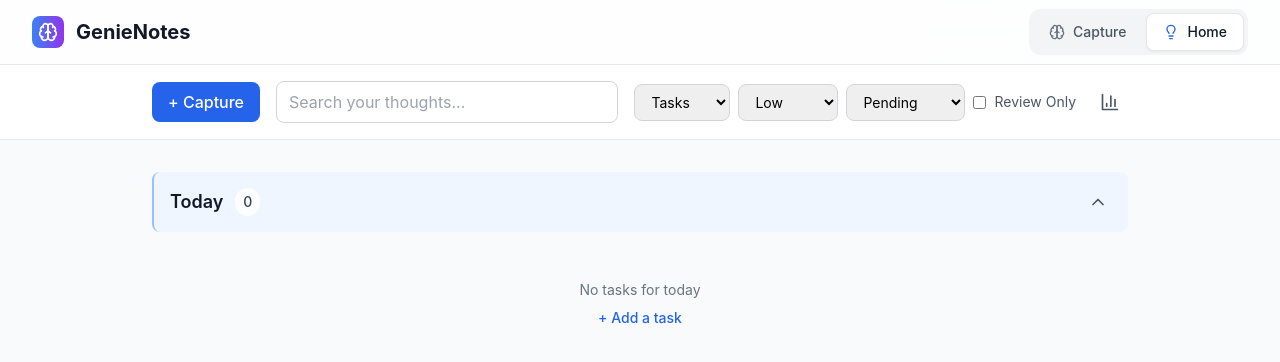
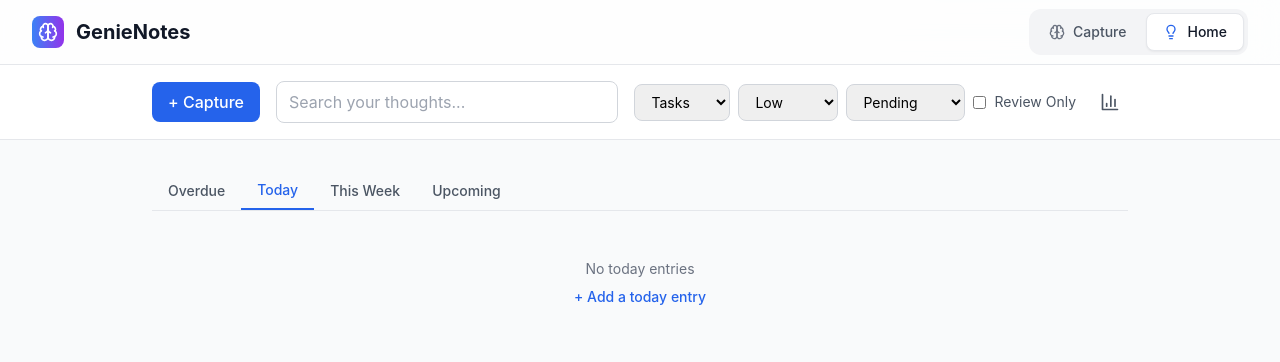
Before and after one commit to ovidon83/mindnestapp, a React (Vite) app: page / in a window 1280 px wide. Both pictures are taken after a click on the button "Home". Shown: the top 362 px of the page. Built offline with nearby package versions, Linux system fonts and the light colour scheme.

Commit message:
Redesign Home view to use tabs instead of stacked sections. Replaced Today/This Week/Upcoming sections with clean tab navigation. Cleaned up batch action buttons to be more minimalistic and user-friendly. Removed ugly move-to UI and simplified the overall design for better focus and usability.

```diff
--- a/src/components/HomeView.tsx
+++ b/src/components/HomeView.tsx
@@ -10,11 +10,7 @@ import {
   FileText,
   BarChart3,
   CheckCircle,
-  ChevronDown,
-  ChevronUp,
-  Clock,
   X,
-  CalendarDays,
   Edit,
   Trash2
 } from 'lucide-react';
@@ -31,12 +27,7 @@ export const HomeView: React.FC = () => {
   });
   const [editingEntry, setEditingEntry] = useState<Entry | null>(null);
   const [insightsDrawerOpen, setInsightsDrawerOpen] = useState(false);
-  const [collapsedSections, setCollapsedSections] = useState({
-    overdue: false,
-    today: false,
-    thisWeek: false,
-    upcoming: false
-  });
+  const [activeTab, setActiveTab] = useState<'overdue' | 'today' | 'thisWeek' | 'upcoming'>('today');
   const [selectedEntries, setSelectedEntries] = useState<Set<string>>(new Set());
   const [showBatchBar, setShowBatchBar] = useState(false);
 
@@ -94,30 +85,24 @@ export const HomeView: React.FC = () => {
     return false;
   });
 
-  // Today: due today OR pinnedForDate=today
+  // Today: due today OR pinned for today
   const todayEntries = filteredEntries.filter(entry => {
     if (entry.status === 'completed') return false;
-
-    // Check if pinned to today
+    if (entry.dueDate && entry.dueDate instanceof Date && entry.dueDate.toDateString() === today.toDateString()) return true;
     if (entry.pinnedForDate && entry.pinnedForDate instanceof Date && entry.pinnedForDate.toDateString() === today.toDateString()) return true;
-
-    // Check if due today
-    if (entry.dueDate && entry.dueDate instanceof Date && entry.dueDate >= today && entry.dueDate < new Date(today.getTime() + 24 * 60 * 60 * 1000)) return true;
-
     return false;
   });
 
-  // This Week: within next 7 days (group by weekday)
+  // This Week: within next 7 days (exclude today entries)
   const thisWeekEntries = filteredEntries.filter(entry => {
     if (entry.status === 'completed') return false;
     if (todayEntries.some(todayEntry => todayEntry.id === entry.id)) return false;
-
-    if (entry.dueDate && entry.dueDate instanceof Date && entry.dueDate >= today && entry.dueDate < endOfWeek) return true;
-    if (entry.targetWeek === 'currentWeek') return true;
+    if (entry.dueDate && entry.dueDate instanceof Date && entry.dueDate >= today && entry.dueDate <= endOfWeek) return true;
+    if (entry.pinnedForDate && entry.pinnedForDate instanceof Date && entry.pinnedForDate >= today && entry.pinnedForDate <= endOfWeek) return true;
     return false;
   });
 
-  // Upcoming: everything else
+  // Upcoming: everything else (exclude today and this week entries)
   const upcomingEntries = filteredEntries.filter(entry => {
     if (entry.status === 'completed') return false;
     if (todayEntries.some(todayEntry => todayEntry.id === entry.id)) return false;
@@ -125,7 +110,18 @@ export const HomeView: React.FC = () => {
     return true;
   });
 
+  // Get current tab entries
+  const getCurrentTabEntries = () => {
+    switch (activeTab) {
+      case 'overdue': return overdueEntries;
+      case 'today': return todayEntries;
+      case 'thisWeek': return thisWeekEntries;
+      case 'upcoming': return upcomingEntries;
+      default: return todayEntries;
+    }
+  };
 
+  const currentTabEntries = getCurrentTabEntries();
 
   // Batch actions
   const toggleEntrySelection = (entryId: string) => {
@@ -139,9 +135,9 @@ export const HomeView: React.FC = () => {
     setShowBatchBar(newSelected.size > 0);
   };
 
-  const selectAllInSection = (sectionEntries: Entry[]) => {
+  const selectAllInTab = () => {
     const newSelected = new Set(selectedEntries);
-    sectionEntries.forEach(entry => newSelected.add(entry.id));
+    currentTabEntries.forEach(entry => newSelected.add(entry.id));
     setSelectedEntries(newSelected);
     setShowBatchBar(true);
   };
@@ -174,14 +170,6 @@ export const HomeView: React.FC = () => {
     }
   };
 
-  // Toggle section collapse
-  const toggleSection = (section: keyof typeof collapsedSections) => {
-    setCollapsedSections(prev => ({
-      ...prev,
-      [section]: !prev[section]
-    }));
-  };
-
   // Helper functions
   const getTypeIcon = (type: EntryType) => {
     switch (type) {
@@ -196,10 +184,6 @@ export const HomeView: React.FC = () => {
       default: return <FileText className="w-4 h-4" />;
     }
   };
-
-
-
-
 
   const getTypeColor = (type: EntryType) => {
     switch (type) {
@@ -219,7 +203,7 @@ export const HomeView: React.FC = () => {
     if (!date) return '';
     const today = new Date();
     const tomorrow = new Date(today);
-    tomorrow.setDate(tomorrow.getDate() + 1);
+    tomorrow.setDate(today.getDate() + 1);
 
     if (date.toDateString() === today.toDateString()) return 'Today';
     if (date.toDateString() === tomorrow.toDateString()) return 'Tomorrow';
@@ -238,12 +222,6 @@ export const HomeView: React.FC = () => {
     if (diffHours < 24) return `${diffHours}h ago`;
     if (diffDays < 7) return `${diffDays}d ago`;
     return date.toLocaleDateString();
-  };
-
-  const getNextWeekStart = () => {
-    const nextWeek = new Date(today);
-    nextWeek.setDate(today.getDate() + 7);
-    return nextWeek;
   };
 
   const handleEditEntry = (entry: Entry) => {
@@ -322,33 +300,6 @@ export const HomeView: React.FC = () => {
             </div>
 
             <div className="flex items-center gap-1">
-              {/* Quick Actions for Overdue Items */}
-              {isOverdue && (
-                <div className="flex gap-1 mr-2">
-                  <button
-                    onClick={() => updateEntry(entry.id, { pinnedForDate: today })}
-                    className="p-1 text-blue-600 hover:bg-blue-100 rounded transition-colors"
-                    title="Move to Today"
-                  >
-                    <Calendar className="w-4 h-4" />
-                  </button>
-                  <button
-                    onClick={() => updateEntry(entry.id, { pinnedForDate: getNextWeekStart() })}
-                    className="p-1 text-purple-600 hover:bg-purple-100 rounded transition-colors"
-                    title="Move to This Week"
-                  >
-                    <CalendarDays className="w-4 h-4" />
-                  </button>
-                                     <button
-                     onClick={() => updateEntry(entry.id, { pinnedForDate: undefined, dueDate: undefined })}
-                     className="p-1 text-gray-600 hover:bg-gray-100 rounded transition-colors"
-                     title="Move to Upcoming"
-                   >
-                     <Clock className="w-4 h-4" />
-                   </button>
-                </div>
-              )}
-
               {/* Standard Actions */}
               <button
                 onClick={() => handleEditEntry(entry)}
@@ -443,71 +394,6 @@ export const HomeView: React.FC = () => {
     );
   };
 
-  // Section component
-  const Section = ({
-    title,
-    entries,
-    accentColor,
-    collapsible = true,
-    collapsed = false,
-    onToggle,
-    showSelectAll = false,
-    children
-  }: {
-    title: string;
-    entries: Entry[];
-    accentColor: string;
-    collapsible?: boolean;
-    collapsed?: boolean;
-    onToggle?: () => void;
-    showSelectAll?: boolean;
-    children?: React.ReactNode;
-  }) => {
-    if (entries.length === 0 && !children) return null;
-
-    return (
-      <div className="mb-8">
-        <div className={`flex items-center justify-between mb-4 p-4 rounded-lg ${accentColor}`}>
-          <div className="flex items-center gap-3">
-            <h2 className="text-lg font-semibold text-gray-900">{title}</h2>
-            <span className="px-2 py-1 text-sm font-medium bg-white/80 text-gray-700 rounded-full">
-              {entries.length}
-            </span>
-          </div>
-
-          <div className="flex items-center gap-2">
-            {showSelectAll && entries.length > 0 && (
-              <button
-                onClick={() => selectAllInSection(entries)}
-                className="px-3 py-1 text-sm font-medium text-gray-700 bg-white/80 rounded-lg hover:bg-white transition-colors"
-              >
-                Select All
-              </button>
-            )}
-
-            {collapsible && (
-              <button
-                onClick={onToggle}
-                className="p-1 text-gray-600 hover:text-gray-800 rounded transition-colors"
-              >
-                {collapsed ? <ChevronDown className="w-5 h-5" /> : <ChevronUp className="w-5 h-5" />}
-              </button>
-            )}
-          </div>
-        </div>
-
-        {!collapsed && (
-          <div className="space-y-3">
-            {children}
-            {entries.map(entry => (
-              <EntryCard key={entry.id} entry={entry} />
-            ))}
-          </div>
-        )}
-      </div>
-    );
-  };
-
   return (
     <div className="min-h-screen bg-gray-50">
       {/* Sticky Top Bar */}
@@ -592,73 +478,76 @@ export const HomeView: React.FC = () => {
 
       {/* Main content */}
       <div className="max-w-5xl mx-auto px-6 py-8">
-        {/* Overdue Section */}
-        {overdueEntries.length > 0 && (
-          <Section
-            title="Overdue"
-            entries={overdueEntries}
-            accentColor="bg-gray-50 border-l-2 border-gray-300"
-            collapsed={collapsedSections.overdue}
-            onToggle={() => toggleSection('overdue')}
-            showSelectAll={true}
-          />
-        )}
+        {/* Tabs */}
+        <div className="flex items-center justify-between border-b border-gray-200 mb-4">
+          <div className="flex">
+            <button
+              onClick={() => setActiveTab('overdue')}
+              className={`px-4 py-2 text-sm font-medium ${activeTab === 'overdue' ? 'border-b-2 border-blue-600 text-blue-600' : 'text-gray-600 hover:text-gray-800'}`}
+            >
+              Overdue {overdueEntries.length > 0 && `(${overdueEntries.length})`}
+            </button>
+            <button
+              onClick={() => setActiveTab('today')}
+              className={`px-4 py-2 text-sm font-medium ${activeTab === 'today' ? 'border-b-2 border-blue-600 text-blue-600' : 'text-gray-600 hover:text-gray-800'}`}
+            >
+              Today {todayEntries.length > 0 && `(${todayEntries.length})`}
+            </button>
+            <button
+              onClick={() => setActiveTab('thisWeek')}
+              className={`px-4 py-2 text-sm font-medium ${activeTab === 'thisWeek' ? 'border-b-2 border-blue-600 text-blue-600' : 'text-gray-600 hover:text-gray-800'}`}
+            >
+              This Week {thisWeekEntries.length > 0 && `(${thisWeekEntries.length})`}
+            </button>
+            <button
+              onClick={() => setActiveTab('upcoming')}
+              className={`px-4 py-2 text-sm font-medium ${activeTab === 'upcoming' ? 'border-b-2 border-blue-600 text-blue-600' : 'text-gray-600 hover:text-gray-800'}`}
+            >
+              Upcoming {upcomingEntries.length > 0 && `(${upcomingEntries.length})`}
+            </button>
+          </div>
 
-        {/* Today Section */}
-        <Section
-          title="Today"
-          entries={todayEntries}
-          accentColor="bg-blue-50 border-l-2 border-blue-300"
-          collapsed={collapsedSections.today}
-          onToggle={() => toggleSection('today')}
-          showSelectAll={true}
-        >
-          {todayEntries.length === 0 && (
+          {currentTabEntries.length > 0 && (
+            <button
+              onClick={selectAllInTab}
+              className="px-3 py-1.5 text-sm font-medium text-gray-600 bg-gray-100 rounded-lg hover:bg-gray-200 transition-colors"
+            >
+              Select All
+            </button>
+          )}
+        </div>
+
+        {/* Tab Content */}
+        <div className="space-y-4">
+          {currentTabEntries.length === 0 && (
             <div className="text-center py-8 text-gray-500">
-              <p className="text-sm">No tasks for today</p>
+              <p className="text-sm">No {activeTab} entries</p>
               <button
                 onClick={() => setCurrentView('capture')}
                 className="mt-2 text-blue-600 hover:text-blue-700 text-sm font-medium"
               >
-                + Add a task
+                + Add a {activeTab} entry
               </button>
             </div>
           )}
-        </Section>
-
-        {/* This Week Section */}
-        <Section
-          title="This Week"
-          entries={thisWeekEntries}
-          accentColor="bg-purple-50 border-l-2 border-purple-300"
-          collapsed={collapsedSections.thisWeek}
-          onToggle={() => toggleSection('thisWeek')}
-          showSelectAll={true}
-        />
-
-        {/* Upcoming Section */}
-        <Section
-          title="Upcoming"
-          entries={upcomingEntries}
-          accentColor="bg-gray-50 border-l-2 border-gray-300"
-          collapsed={collapsedSections.upcoming}
-          onToggle={() => toggleSection('upcoming')}
-          showSelectAll={true}
-        />
+          {currentTabEntries.map(entry => (
+            <EntryCard key={entry.id} entry={entry} />
+          ))}
+        </div>
       </div>
 
-      {/* Batch actions bar */}
+      {/* Batch Actions Bar */}
       {showBatchBar && (
         <div className="fixed bottom-0 left-0 right-0 bg-white border-t border-gray-200 shadow-lg z-20">
-          <div className="max-w-5xl mx-auto px-6 py-4">
+          <div className="max-w-5xl mx-auto px-6 py-3">
             <div className="flex items-center justify-between">
-              <div className="flex items-center gap-3">
-                <span className="text-sm font-medium text-gray-700">
-                  {selectedEntries.size} items selected
+              <div className="flex items-center gap-4">
+                <span className="text-sm text-gray-600">
+                  {selectedEntries.size} item{selectedEntries.size !== 1 ? 's' : ''} selected
                 </span>
                 <button
                   onClick={clearSelection}
-                  className="text-sm text-gray-500 hover:text-gray-700"
+                  className="text-sm text-blue-600 hover:text-blue-700 font-medium"
                 >
                   Clear selection
                 </button>
@@ -667,19 +556,19 @@ export const HomeView: React.FC = () => {
               <div className="flex items-center gap-2">
                 <button
                   onClick={batchPinToToday}
-                  className="px-4 py-2 bg-blue-600 text-white rounded-lg hover:bg-blue-700 transition-colors font-medium"
+                  className="px-3 py-1.5 text-sm font-medium text-blue-700 bg-blue-100 rounded-lg hover:bg-blue-200 transition-colors"
                 >
                   Pin to Today
                 </button>
                 <button
                   onClick={batchComplete}
-                  className="px-4 py-2 bg-green-600 text-white rounded-lg hover:bg-green-700 transition-colors font-medium"
+                  className="px-3 py-1.5 text-sm font-medium text-green-700 bg-green-100 rounded-lg hover:bg-green-200 transition-colors"
                 >
-                  Mark Complete
+                  Complete
                 </button>
                 <button
                   onClick={batchDelete}
-                  className="px-4 py-2 bg-red-600 text-white rounded-lg hover:bg-red-700 transition-colors font-medium"
+                  className="px-3 py-1.5 text-sm font-medium text-red-700 bg-red-100 rounded-lg hover:bg-red-200 transition-colors"
                 >
                   Delete
                 </button>
```
Also changed, not shown: 1 other file (tests, documents, lock files or other folders).
